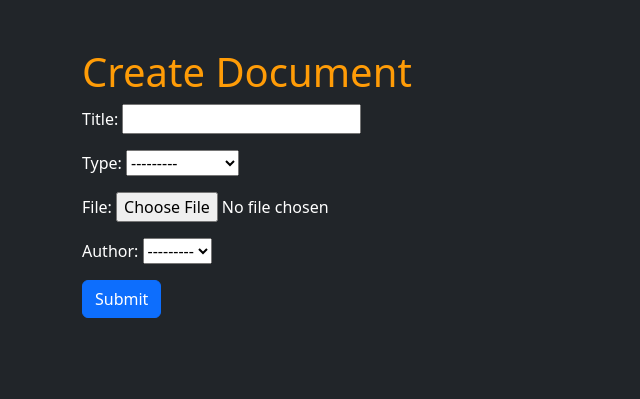
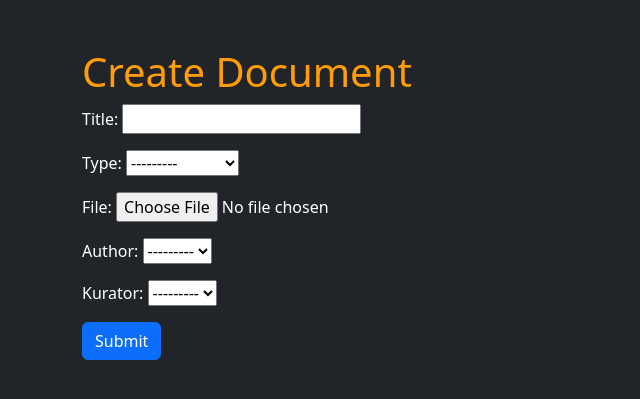
Before and after one commit to Angel367/moiseev-edu-docs-accounting, a Django app: page /document/create/ in a window 1280 px wide. Shown: the top 399 px of the page, without its empty margins (0-640 px from the left). Run offline with Django 5.2, Linux system fonts and the light colour scheme.

Commit message:
pre-final

```diff
--- a/moiseev_edu_docs_accounting_backend/moiseev_edu_docs_accounting_backend/settings.py
+++ b/moiseev_edu_docs_accounting_backend/moiseev_edu_docs_accounting_backend/settings.py
@@ -25,7 +25,7 @@
 # SECURITY WARNING: don't run with debug turned on in production!
 DEBUG = True
 
-ALLOWED_HOSTS = []
+ALLOWED_HOSTS = ['*']
 
 
 # Application definition
--- a/moiseev_edu_docs_accounting_backend/moiseev_edu_docs_accounting_backend_app/forms.py
+++ b/moiseev_edu_docs_accounting_backend/moiseev_edu_docs_accounting_backend_app/forms.py
@@ -26,7 +26,7 @@
 class DocumentForm(forms.ModelForm):
     class Meta:
         model = Document
-        fields = ['title', 'type', 'file', 'author']  # Assuming 'teacher' is not needed as it's a duplicate ForeignKey
+        fields = ['title', 'type', 'file', 'author', 'kurator']  # Assuming 'teacher' is not needed as it's a duplicate ForeignKey
 
 
 class DocumentFilterForm(forms.Form):
--- a/moiseev_edu_docs_accounting_backend/moiseev_edu_docs_accounting_backend_app/models.py
+++ b/moiseev_edu_docs_accounting_backend/moiseev_edu_docs_accounting_backend_app/models.py
@@ -41,7 +41,7 @@
     is_published = models.BooleanField(default=False)
     file = models.FileField(upload_to='documents/', blank=False, null=False)
     author = models.ForeignKey(Student, on_delete=models.CASCADE, related_name='documents')
-    teacher = models.ForeignKey(Teacher, on_delete=models.CASCADE, related_name='document', null=True, blank=True)
+    kurator = models.ForeignKey(Teacher, on_delete=models.CASCADE, related_name='document', null=True, blank=True)
 
     def __str__(self):
         return self.title
--- a/moiseev_edu_docs_accounting_backend/moiseev_edu_docs_accounting_backend_app/templates/document/document_detail.html
+++ b/moiseev_edu_docs_accounting_backend/moiseev_edu_docs_accounting_backend_app/templates/document/document_detail.html
@@ -19,6 +19,7 @@
                 <p><strong>Author:</strong> {{ document.author }}</p>
                 <p><strong>Created At:</strong> {{ document.created_at }}</p>
                 <p><strong>Updated At:</strong> {{ document.updated_at }}</p>
+                <p><strong>Куратор:</strong> {{ document.kurator.first_name }}</p>
                 <p><strong>Publication Status:</strong> {% if document.is_published %} Yes {% else %} No {% endif %}</p>
                 <a href="{{ document.file.url }}" class="btn btn-primary" download>Download File</a>
                 <a href="/document/delete/{{ document.id }}" class="btn btn-danger">Delete document</a>
--- a/moiseev_edu_docs_accounting_backend/moiseev_edu_docs_accounting_backend_app/templates/teacher/teacher_detail.html
+++ b/moiseev_edu_docs_accounting_backend/moiseev_edu_docs_accounting_backend_app/templates/teacher/teacher_detail.html
@@ -4,8 +4,9 @@
 <head>
     <meta charset="UTF-8">
     <meta name="viewport" content="width=device-width, initial-scale=1.0">
+    <link href="https://cdn.jsdelivr.net/npm/bootstrap@5.3.0-alpha1/dist/css/bootstrap.min.css" rel="stylesheet">
     <link href="{% static 'css/styles.css' %}" rel="stylesheet">
-    <link href="https://cdn.jsdelivr.net/npm/bootstrap@5.3.0-alpha1/dist/css/bootstrap.min.css" rel="stylesheet">
+
     <title>Teacher Detail</title>
 </head>
 <body>
--- /dev/null
+++ b/requirements.txt
@@ -0,0 +1,5 @@
+asgiref==3.8.1
+Django==5.0.6
+sqlparse==0.5.0
+typing_extensions==4.11.0
+tzdata==2024.1
```
Also changed, not shown: moiseev_edu_docs_accounting_backend/media/documents/Снимок_экрана_2024-02-24_122339.png (deleted), moiseev_edu_docs_accounting_backend/media/documents/Снимок_экрана_2024-02-24_122339_Mkutlm5.png (deleted), moiseev_edu_docs_accounting_backend/media/documents/Снимок_экрана_2024-02-24_122339_w8bSpso.png (deleted), moiseev_edu_docs_accounting_backend/moiseev_edu_docs_accounting_backend_app/migrations/0001_initial.py (deleted), moiseev_edu_docs_accounting_backend/moiseev_edu_docs_accounting_backend_app/migrations/0002_rename_content_document_description.py (deleted), moiseev_edu_docs_accounting_backend/moiseev_edu_docs_accounting_backend_app/migrations/0003_alter_document_description.py (deleted), moiseev_edu_docs_accounting_backend/moiseev_edu_docs_accounting_backend_app/migrations/0004_alter_document_author.py (deleted), 1 other file.
